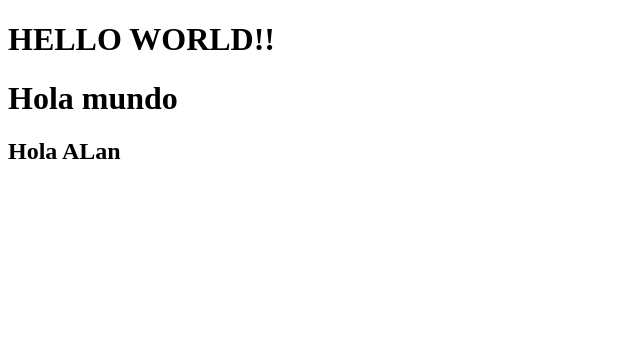
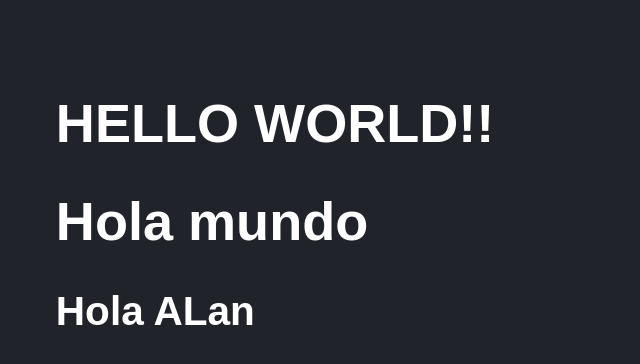
Before and after one commit to alanlasco/curso-fh, a React (Vite) app in the folder counter-app/: page / in a window 1280 px wide. Shown: the top 364 px of the page, without its empty margins (0-640 px from the left). Built offline with nearby package versions, Linux system fonts and the light colour scheme.

Commit message:
simple css

```diff
--- /dev/null
+++ b/counter-app/src/index.css
@@ -0,0 +1,8 @@
+html,
+body {
+    background-color: #21232A;
+    color: white;
+    font-family: Arial, Helvetica, sans-serif;
+    font-size: 1.3rem;
+    padding: 1em;
+}
--- a/counter-app/src/main.jsx
+++ b/counter-app/src/main.jsx
@@ -2,6 +2,7 @@
 import ReactDOM from "react-dom/client";
 import { App } from "./HelloWorldApp";
 import { FirstApp } from "./FirstApp";
+import "./index.css";
 
 ReactDOM.createRoot(document.getElementById("root")).render(
   <React.StrictMode>
```
